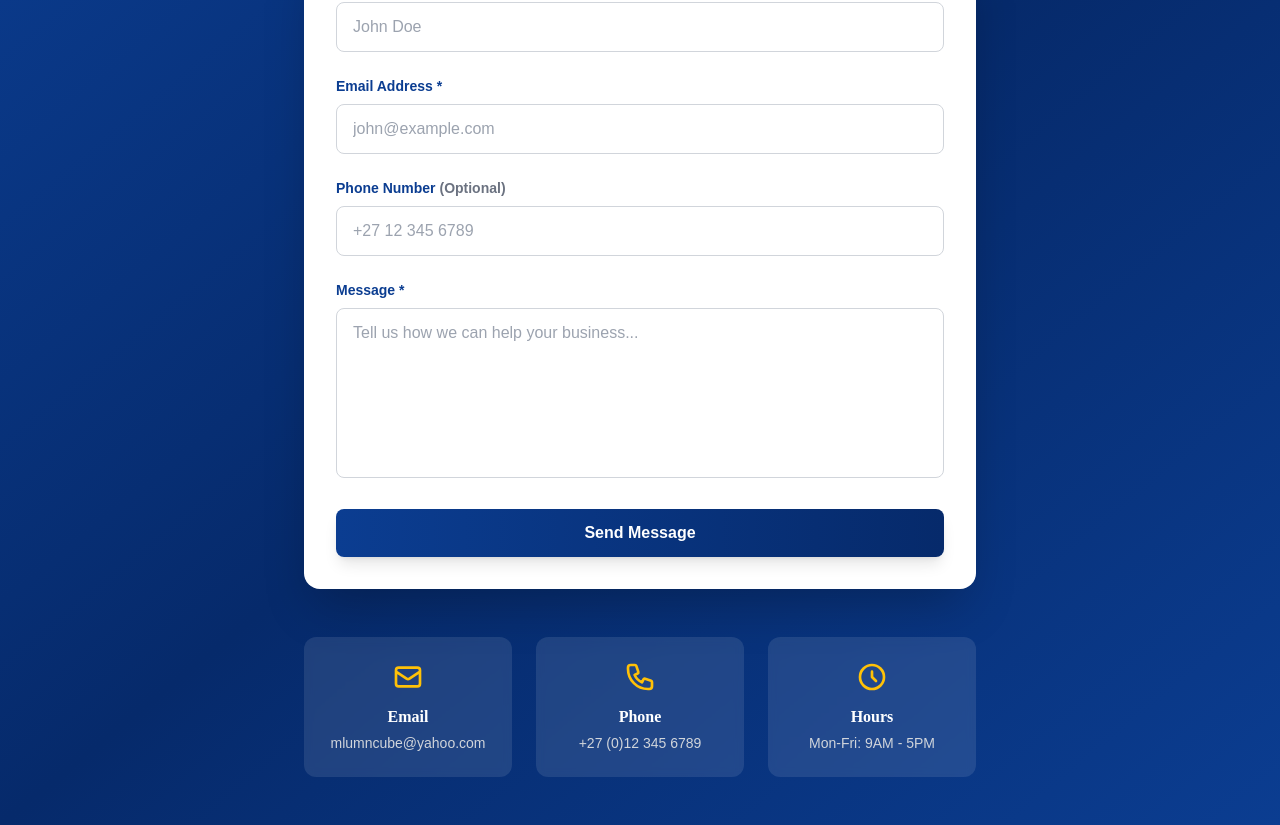
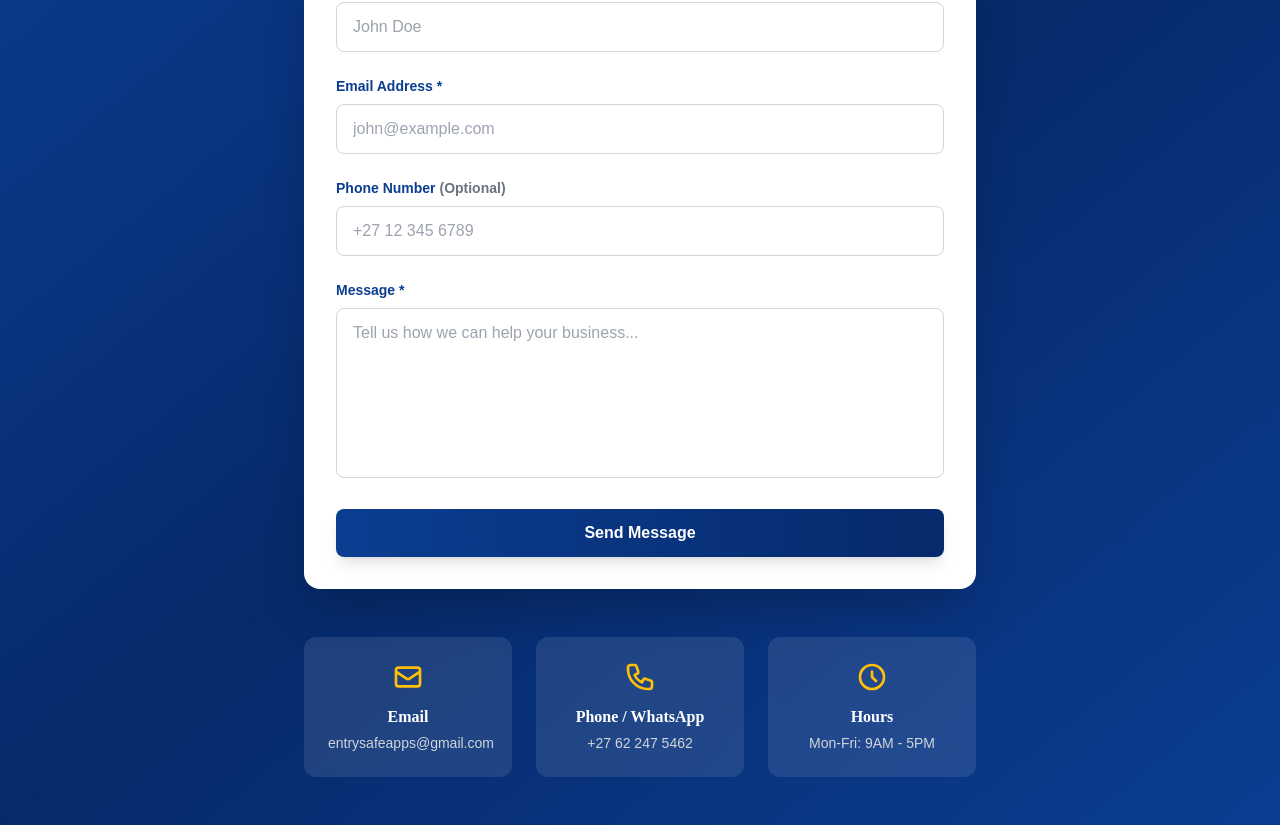
Before and after one commit to nejabobo-eng/entrysafe-website, a React (Vite) app in the folder entrysafe-frontend/: page /contact in a window 1280 px wide. Shown: the part 222-1047 px from the top of the page. Built offline with nearby package versions, Linux system fonts and the light colour scheme; no server answers.

Commit message:
Update contact info to real email and WhatsApp number

```diff
--- a/entrysafe-frontend/src/pages/Contact.jsx
+++ b/entrysafe-frontend/src/pages/Contact.jsx
@@ -189,15 +189,15 @@ function Contact() {
               <path strokeLinecap="round" strokeLinejoin="round" strokeWidth={2} d="M3 8l7.89 5.26a2 2 0 002.22 0L21 8M5 19h14a2 2 0 002-2V7a2 2 0 00-2-2H5a2 2 0 00-2 2v10a2 2 0 002 2z" />
             </svg>
             <h3 className="font-semibold mb-1">Email</h3>
-            <p className="text-gray-300 text-sm">mlumncube@yahoo.com</p>
+            <p className="text-gray-300 text-sm">entrysafeapps@gmail.com</p>
           </div>
 
           <div className="bg-white/10 backdrop-blur-sm rounded-xl p-6 text-center">
             <svg className="w-8 h-8 mx-auto mb-3 text-gold" fill="none" stroke="currentColor" viewBox="0 0 24 24">
               <path strokeLinecap="round" strokeLinejoin="round" strokeWidth={2} d="M3 5a2 2 0 012-2h3.28a1 1 0 01.948.684l1.498 4.493a1 1 0 01-.502 1.21l-2.257 1.13a11.042 11.042 0 005.516 5.516l1.13-2.257a1 1 0 011.21-.502l4.493 1.498a1 1 0 01.684.949V19a2 2 0 01-2 2h-1C9.716 21 3 14.284 3 6V5z" />
             </svg>
-            <h3 className="font-semibold mb-1">Phone</h3>
-            <p className="text-gray-300 text-sm">+27 (0)12 345 6789</p>
+            <h3 className="font-semibold mb-1">Phone / WhatsApp</h3>
+            <p className="text-gray-300 text-sm">+27 62 247 5462</p>
           </div>
 
           <div className="bg-white/10 backdrop-blur-sm rounded-xl p-6 text-center">
```
